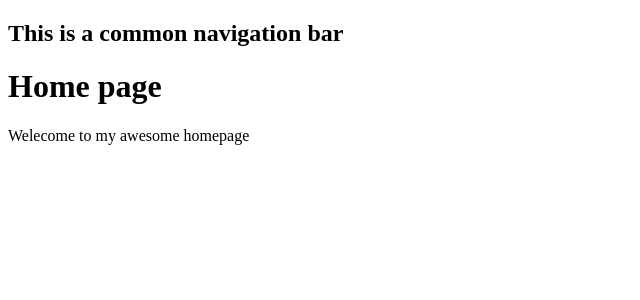
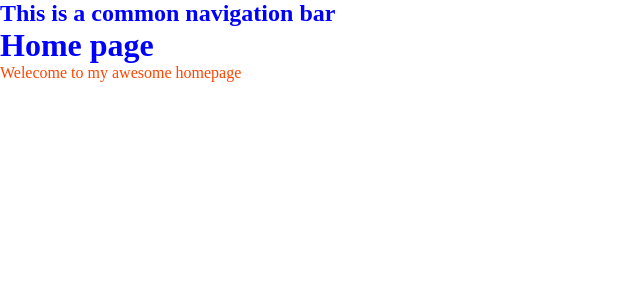
Before and after one commit to AnwarAndargie/library-management-app, a Flask app: page / in a window 1280 px wide. Shown: the top 300 px of the page, without its empty margins (0-640 px from the left). Run offline with Flask 3, Linux system fonts and the light colour scheme.

Commit message:
add static file

```diff
--- a/app.py
+++ b/app.py
@@ -4,7 +4,7 @@ from flask import Flask, render_template
 app = Flask(__name__)
 
 if __name__ == 'main':
-  app.run()
+  app.run(debug=True)
 
 @app.route('/')
 def index():
--- /dev/null
+++ b/static/home.css
@@ -0,0 +1,11 @@
+* {
+  margin: 0;
+  box-sizing: border-box;
+}
+
+h1 {
+  color: blue;
+}
+.important {
+  color: orangered;
+}
--- a/templates/home.html
+++ b/templates/home.html
@@ -1,4 +1,6 @@
-{% extends 'base.html' %} {% block content %}
+{% extends 'base.html' %} {% block head %} {{super()}}
+<link rel="stylesheet" href="../static/home.css" />
+{% endblock %} {% block content %}
 <h1>Home page</h1>
-<p>Welecome to my awesome homepage</p>
+<p class="important">Welecome to my awesome homepage</p>
 {% endblock %}
```
